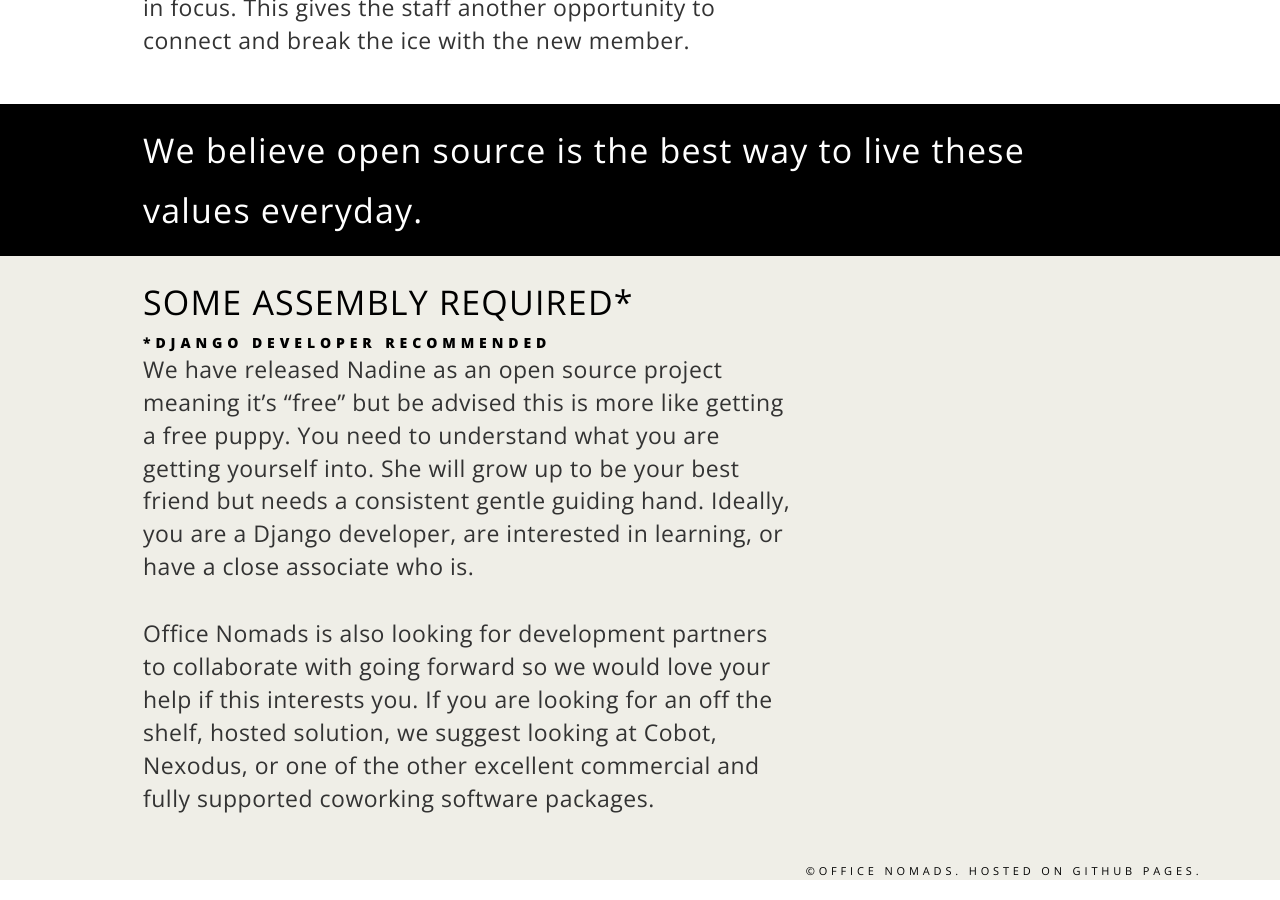
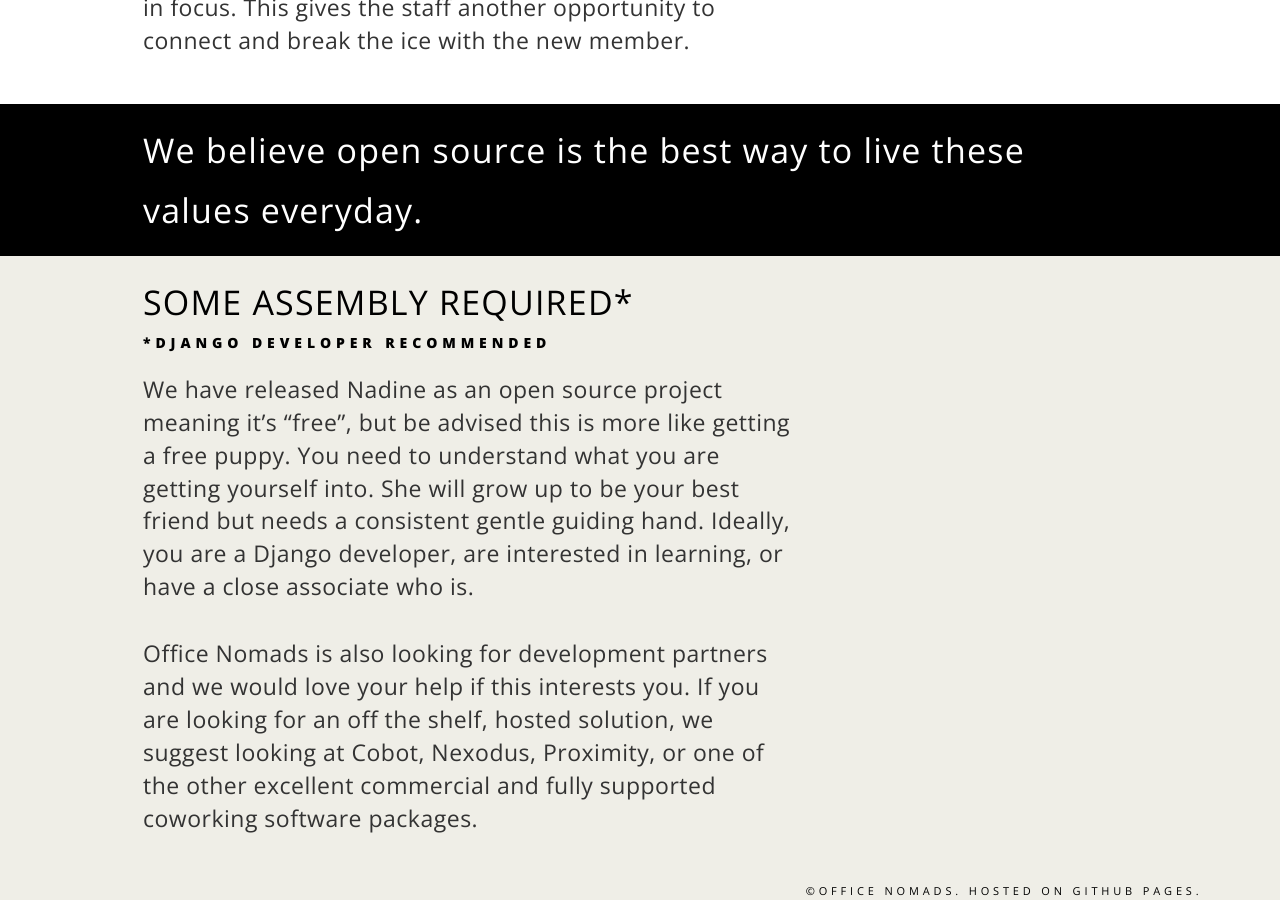
Before and after one commit to nadineproject/nadineproject.github.io, a Jekyll site: the page built from story.html, in a window 1280 px wide and 900 px high, scrolled down 1764 px. Built offline with Jekyll 4.4.1, drawn with Linux system fonts in a browser that asks for light colours.

Commit message:
updated some assembly required

```diff
--- a/story.html
+++ b/story.html
@@ -59,8 +59,17 @@
     <div class="col-xs-12 col-lg-8">
       <h2>SOME ASSEMBLY REQUIRED*</h2>
       <h3>*Django developer recommended</h3>
-      <p>We have released Nadine as an open source project meaning it’s “free” but be advised this is more like getting a free puppy.  You need to understand what you are getting yourself into.  She will grow up to be your best friend but needs a consistent gentle guiding hand.   Ideally, you are a Django developer, are interested in learning, or have a close associate who is.</p>
-      <p>Office Nomads is also looking for development partners to collaborate with going forward so we would love your help if this interests you. If you are looking for an off the shelf, hosted solution, we suggest looking at Cobot, Nexodus, or one of the other excellent commercial and fully supported coworking software packages.</p>
+      <br/>
+      <p>We have released Nadine as an open source project meaning it’s “free”,
+         but be advised this is more like getting a free puppy.  You need to
+         understand what you are getting yourself into.  She will grow up to be
+         your best friend but needs a consistent gentle guiding hand. Ideally,
+         you are a Django developer, are interested in learning, or have a close
+         associate who is.</p>
+      <p>Office Nomads is also looking for development partners and we would love
+        your help if this interests you. If you are looking for an off the shelf, hosted solution, we suggest
+        looking at Cobot, Nexodus, Proximity,
+        or one of the other excellent commercial and fully supported coworking software packages.</p>
     </div>
   </div>
 </div>
```
